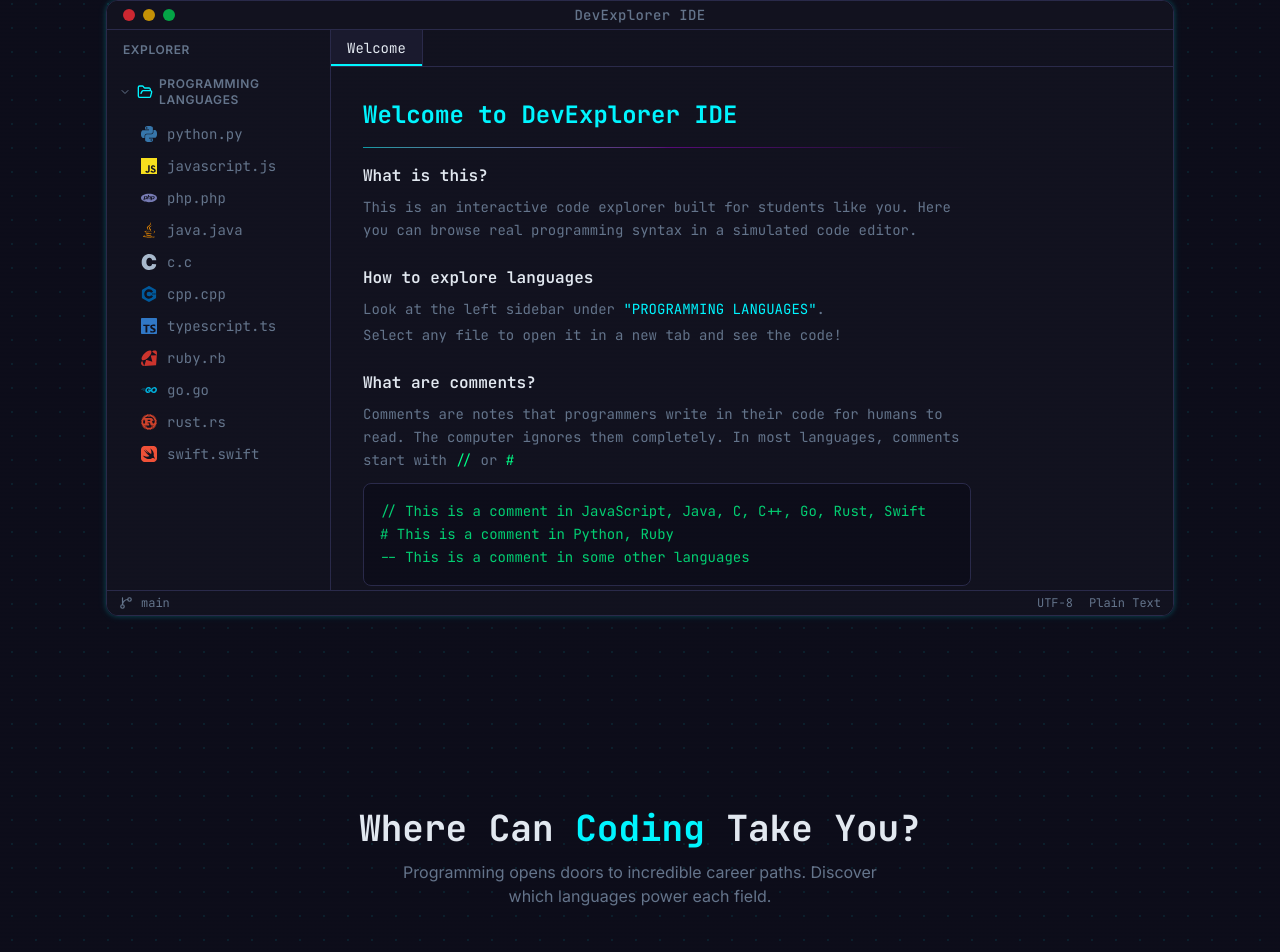
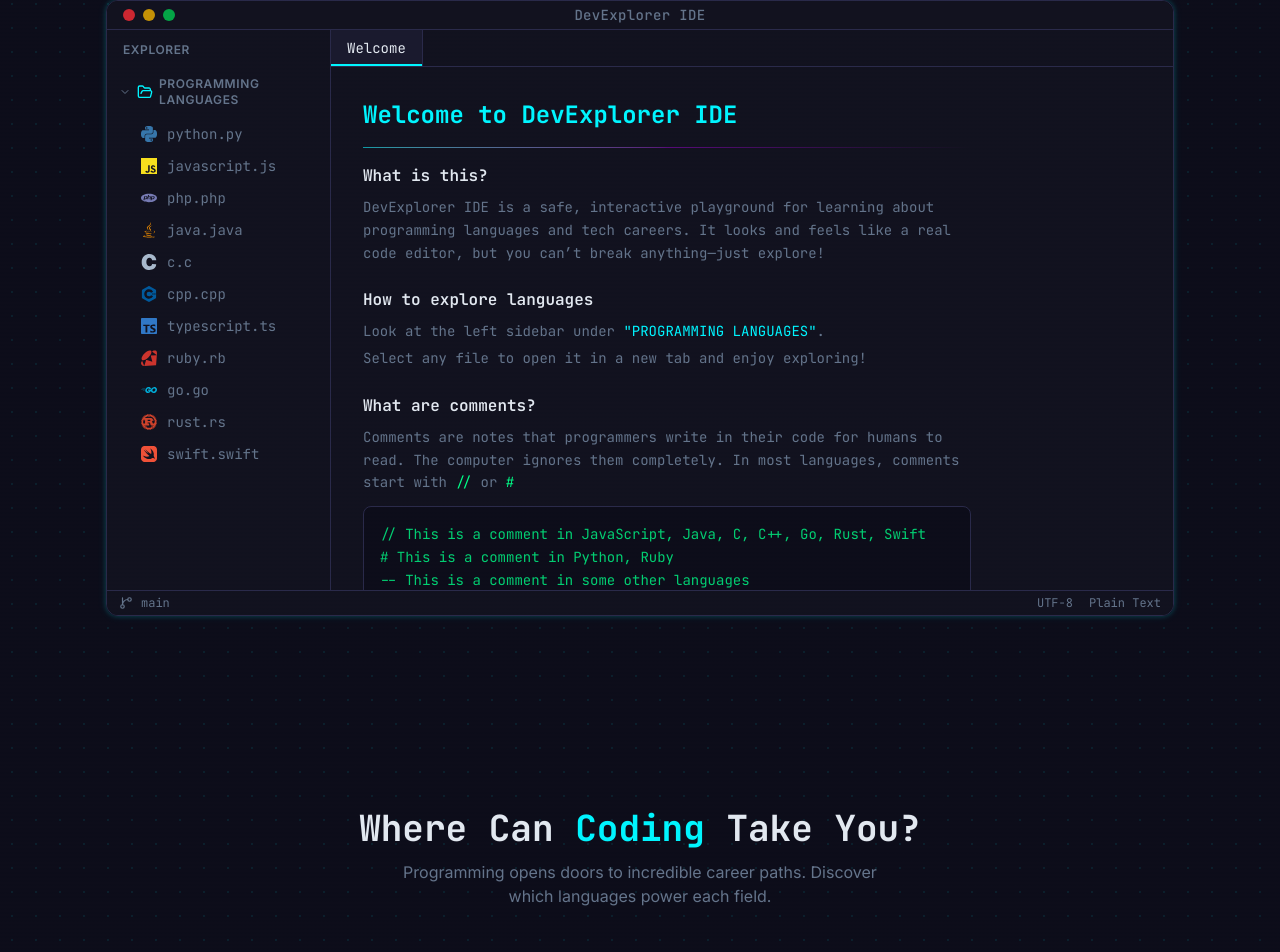
Before and after one commit to kenth-dev/DevExplorer, a React (Vite) app: page / in a window 1280 px wide. Shown: the part 896-1848 px from the top of the page. Built offline with nearby package versions, Linux system fonts and the light colour scheme.

Commit message:
refactor: update WelcomeTab content for clarity and engagement

```diff
--- a/src/components/IDE/WelcomeTab.tsx
+++ b/src/components/IDE/WelcomeTab.tsx
@@ -11,9 +11,9 @@ export default function WelcomeTab() {
         <h3 className="text-base font-semibold text-text-primary mb-2">
           What is this?
         </h3>
-        <p className="text-text-muted">
-          This is an interactive code explorer built for students like you.
-          Here you can browse real programming syntax in a simulated code editor.
+        <p className="text-text-muted mb-2">
+          DevExplorer IDE is a safe, interactive playground for learning about programming languages and tech careers.
+          It looks and feels like a real code editor, but you can’t break anything—just explore!
         </p>
       </section>
 
@@ -31,7 +31,7 @@ export default function WelcomeTab() {
           </span>
         </p>
         <p className="text-text-muted">
-          Select any file to open it in a new tab and see the code!
+          Select any file to open it in a new tab and enjoy exploring!
         </p>
       </section>
 
```
